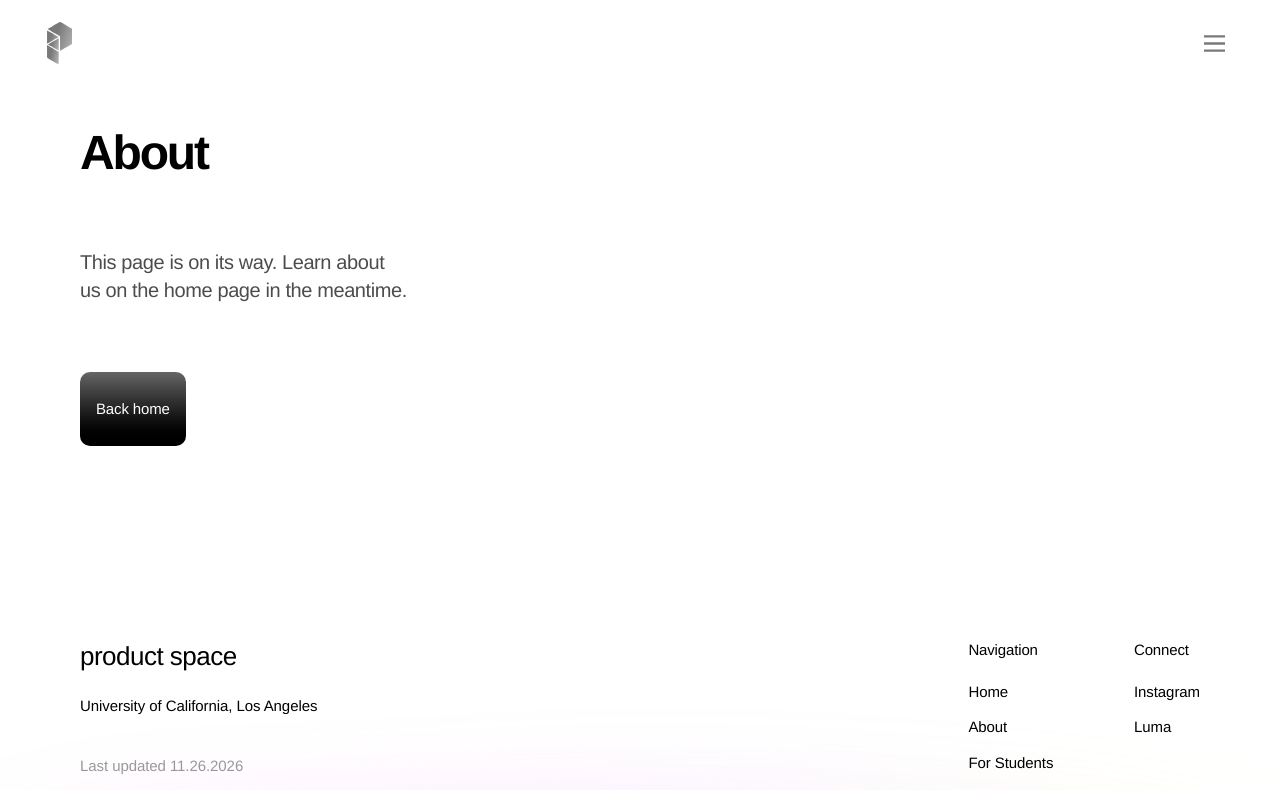
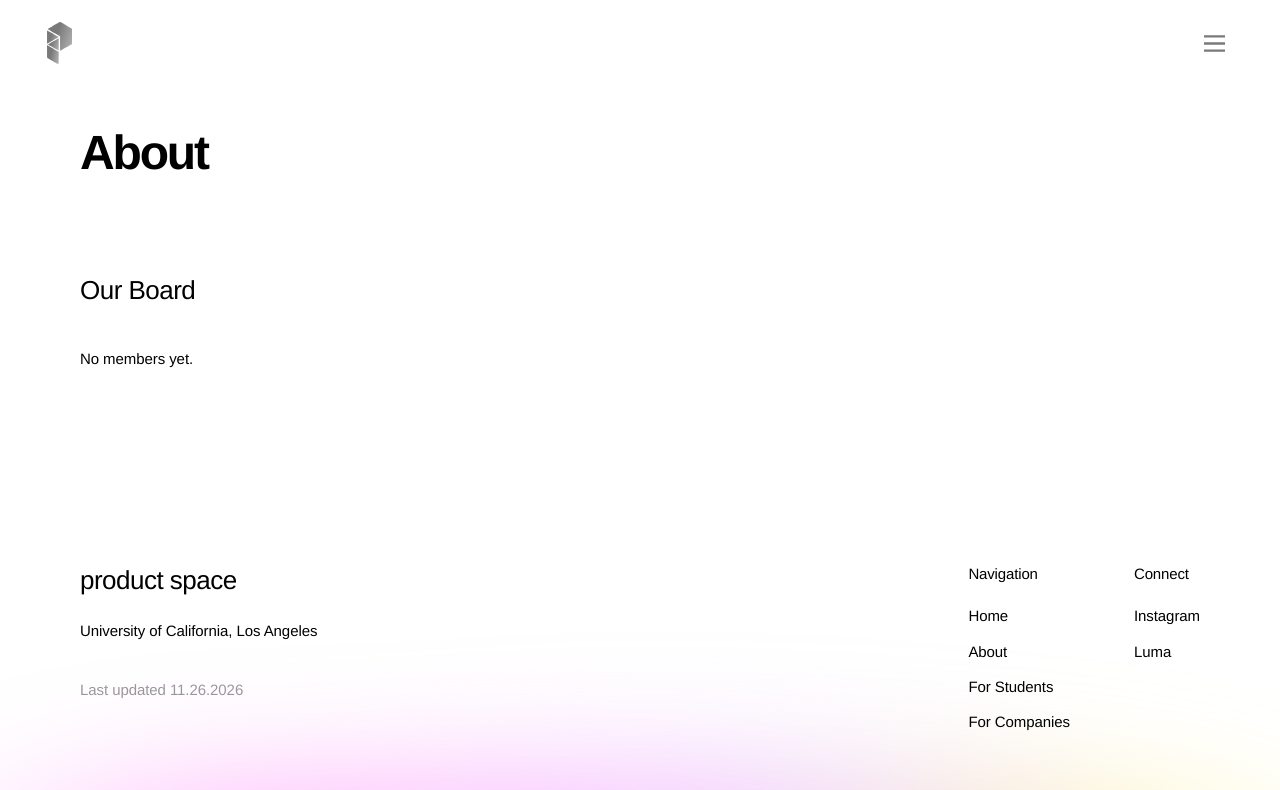
Before and after one commit to kaidavey/ps-website, a React (Vite) app: page /about in a window 1280 px wide. Shown: the top 790 px of the page. Built offline with nearby package versions, Linux system fonts and the light colour scheme.

Commit message:
fix: swapped about and for students page content

```diff
--- a/src/App.tsx
+++ b/src/App.tsx
@@ -1,9 +1,9 @@
 import { createBrowserRouter, RouterProvider } from 'react-router-dom'
 import { Layout } from '@/components/Layout'
+import { AboutPage } from '@/pages/about/AboutPage'
 import { ForCompaniesPage } from '@/pages/companies/ForCompaniesPage'
 import { HomePage } from '@/pages/home/HomePage'
 import { PlaceholderPage } from '@/pages/PlaceholderPage'
-import { ForStudentsPage } from '@/pages/students/ForStudentsPage'
 
 const router = createBrowserRouter([
   {
@@ -11,11 +11,13 @@
     children: [
       { path: '/', element: <HomePage /> },
       { path: '/for-companies', element: <ForCompaniesPage /> },
+      { path: '/about', element: <AboutPage /> },
       {
-        path: '/about',
-        element: <PlaceholderPage title="About" message="This page is on its way. Learn about us on the home page in the meantime." />,
+        path: '/for-students',
+        element: (
+          <PlaceholderPage title="For Students" message="This page is on its way. Applications open from the home page in the meantime." />
+        ),
       },
-      { path: '/for-students', element: <ForStudentsPage /> },
       { path: '*', element: <PlaceholderPage title="Page not found" message="That link doesn’t go anywhere. Head back home." /> },
     ],
   },
--- a/src/content/students.ts
+++ b/src/content/about.ts
@@ -1,5 +1,5 @@
-export const students = {
-  title: 'For Students',
+export const about = {
+  title: 'About',
 
   members: {
     title: 'Our Board',
--- a/src/pages/students/ForStudentsPage.tsx
+++ b/src/pages/about/AboutPage.tsx
@@ -1,15 +1,15 @@
 import { Container } from '@/components/Container'
 import { PageContent } from '@/components/PageContent'
-import { students } from '@/content/students'
+import { about } from '@/content/about'
 import { usePageTitle } from '@/lib/usePageTitle'
 import { Members } from './Members'
 
-export function ForStudentsPage() {
-  usePageTitle(students.title)
+export function AboutPage() {
+  usePageTitle(about.title)
   return (
     <PageContent offsetHeader>
       <Container>
-        <h1 className="type-title">{students.title}</h1>
+        <h1 className="type-title">{about.title}</h1>
       </Container>
       <Members />
     </PageContent>
--- a/src/pages/students/Members.tsx
+++ b/src/pages/about/Members.tsx
@@ -1,6 +1,6 @@
 import { MemberCard } from '@/components/MemberCard'
 import { Section } from '@/components/Section'
-import { students } from '@/content/students'
+import { about } from '@/content/about'
 import { members } from '@/content/members.generated'
 import styles from './Members.module.css'
 
@@ -8,7 +8,7 @@
   return (
     <Section aria-labelledby="members-title">
       <h2 id="members-title" className="type-heading">
-        {students.members.title}
+        {about.members.title}
       </h2>
 
       {members.length > 0 ? (
@@ -20,7 +20,7 @@
           ))}
         </ul>
       ) : (
-        <p className="type-body">{students.members.empty}</p>
+        <p className="type-body">{about.members.empty}</p>
       )}
     </Section>
   )
```
Also changed, not shown: src/pages/about/Members.module.css (renamed from src/pages/students/Members.module.css).
